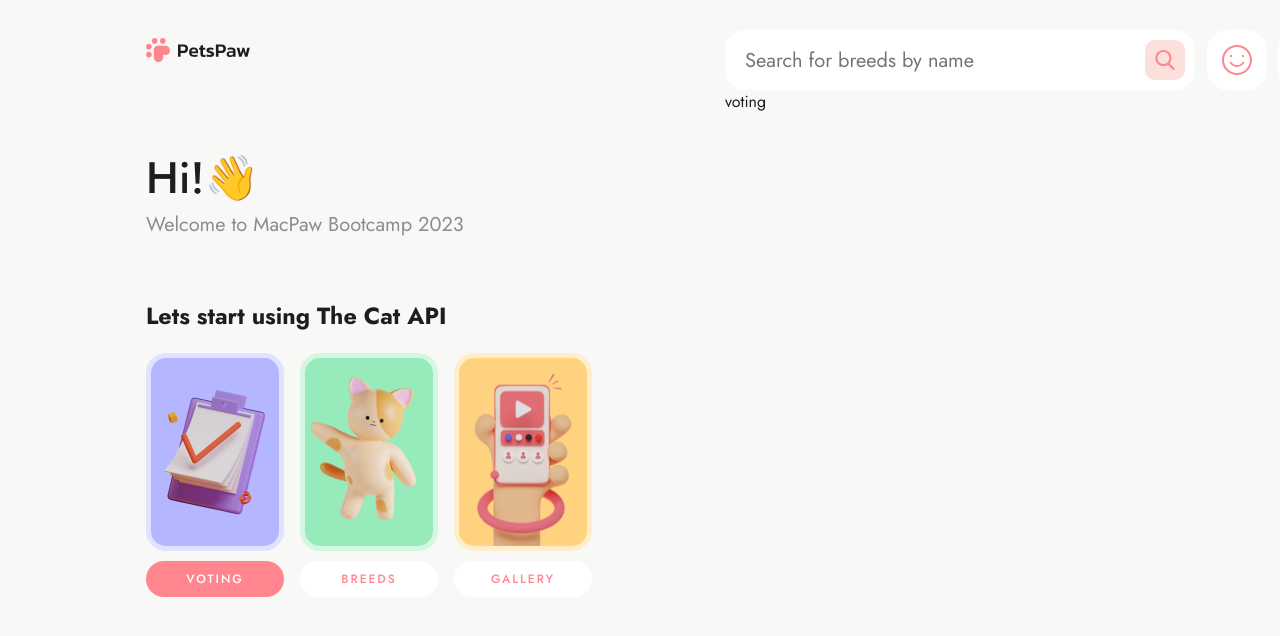
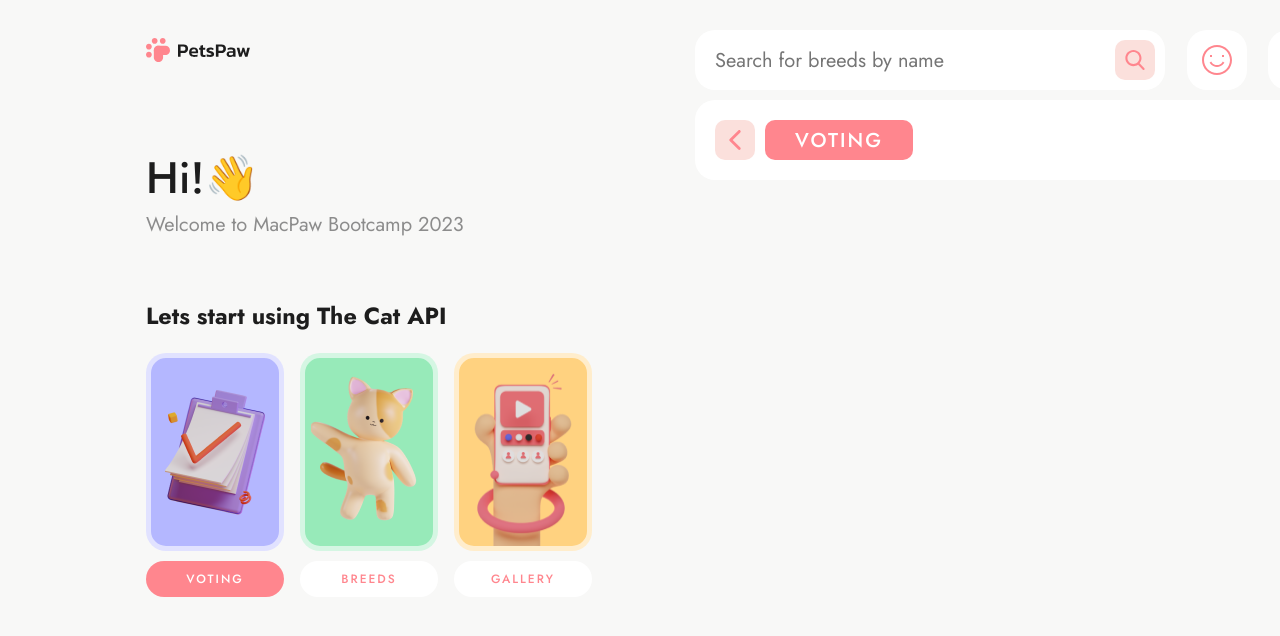
Before and after one commit to Folsed/pets-paw, a Next.js app: page /voting in a window 1280 px wide. Shown: the top 636 px of the page. Built offline with nearby package versions, Linux system fonts and the light colour scheme.

Commit message:
feat: add backward component

```diff
--- a/src/UI/buttons/interactions/InteractionButton.jsx
+++ b/src/UI/buttons/interactions/InteractionButton.jsx
@@ -1,10 +1,26 @@
 import styles from './interaction-button.module.css'
 
-const InteractionButton = ({ icon, size, padding, radius, bigButton }) => {
+const InteractionButton = ({
+    icon,
+    size,
+    padding,
+    radius,
+    bigButton,
+    onClick,
+}) => {
     const finishedSize = { width: size, height: size }
 
     return (
-        <button className={`${styles.container} ${bigButton ? styles.bigButton: ''}`} style={{padding: `${padding}px`, borderRadius: `${radius ? radius : 10}px`}}>
+        <button
+            className={`${styles.container} ${
+                bigButton ? styles.bigButton : ''
+            }`}
+            style={{
+                padding: `${padding}px`,
+                borderRadius: `${radius ? radius : 10}px`,
+            }}
+            onClick={onClick}
+        >
             <div
                 className={styles.icon}
                 style={{
--- a/src/app/(dynamic)/(actions)/voting/page.jsx
+++ b/src/app/(dynamic)/(actions)/voting/page.jsx
@@ -1,8 +1,11 @@
+import Backward from '@/components/voting/backward/Backward'
 import styles from './page.module.css'
 
 const VotingPage = () => {
   return (
-    <div>voting</div>
+    <div className={styles.container}>
+        <Backward currentPath={'voting'} />
+    </div>
   )
 }
 
--- a/src/app/(dynamic)/(actions)/voting/page.module.css
+++ b/src/app/(dynamic)/(actions)/voting/page.module.css
@@ -0,0 +1,7 @@
+.container {
+    margin-top: 10px;
+    width: 100%;
+    background-color: var(--box-color);
+    border-radius: var(--default-radius);
+    padding: 20px;
+}
--- a/src/app/globals.css
+++ b/src/app/globals.css
@@ -130,7 +130,7 @@ button {
 }
 
 .dynamic-wrapper {
-    padding: 30px 30px 30px 60px;
+    padding: 30px;
     position: relative;
 }
 
--- a/src/app/page.module.css
+++ b/src/app/page.module.css
@@ -11,5 +11,5 @@
 .girlAndPet {
     position: absolute;
     top: 0;
-    right: 0;
+    right: 30px;
 }
--- /dev/null
+++ b/src/components/voting/backward/Backward.jsx
@@ -0,0 +1,29 @@
+'use client'
+import InteractionButton from '@/UI/buttons/interactions/InteractionButton'
+import styles from './backward.module.css'
+import LeftArrowIcon from '@/assets/svgs/icons/leftArrow.svg'
+import { useRouter } from 'next/navigation'
+
+const Backward = ({ currentPath }) => {
+    const router = useRouter()
+
+    const handleClick = () => {
+        router.push('/')
+    }
+
+    return (
+        <div className={styles.container}>
+            <InteractionButton
+                icon={<LeftArrowIcon />}
+                size={20}
+                padding={10}
+                onClick={handleClick}
+            />
+            <div className={styles.currentPath}>
+                <span>{currentPath}</span>
+            </div>
+        </div>
+    )
+}
+
+export default Backward
--- /dev/null
+++ b/src/components/voting/backward/backward.module.css
@@ -0,0 +1,18 @@
+.container {
+    display: flex;
+    gap: 10px;
+}
+
+.currentPath {
+    height: 40px;
+    background-color: var(--active-button-color);
+    color: var(--active-font);
+    font-size: 20px;
+    text-transform: uppercase;
+    letter-spacing: 2px;
+    font-weight: 500;
+    border-radius: 10px;
+    display: flex;
+    align-items: center;
+    padding: 0 30px;
+}
```
Also changed, not shown: src/assets/svgs/icons/leftArrow.svg (added).
